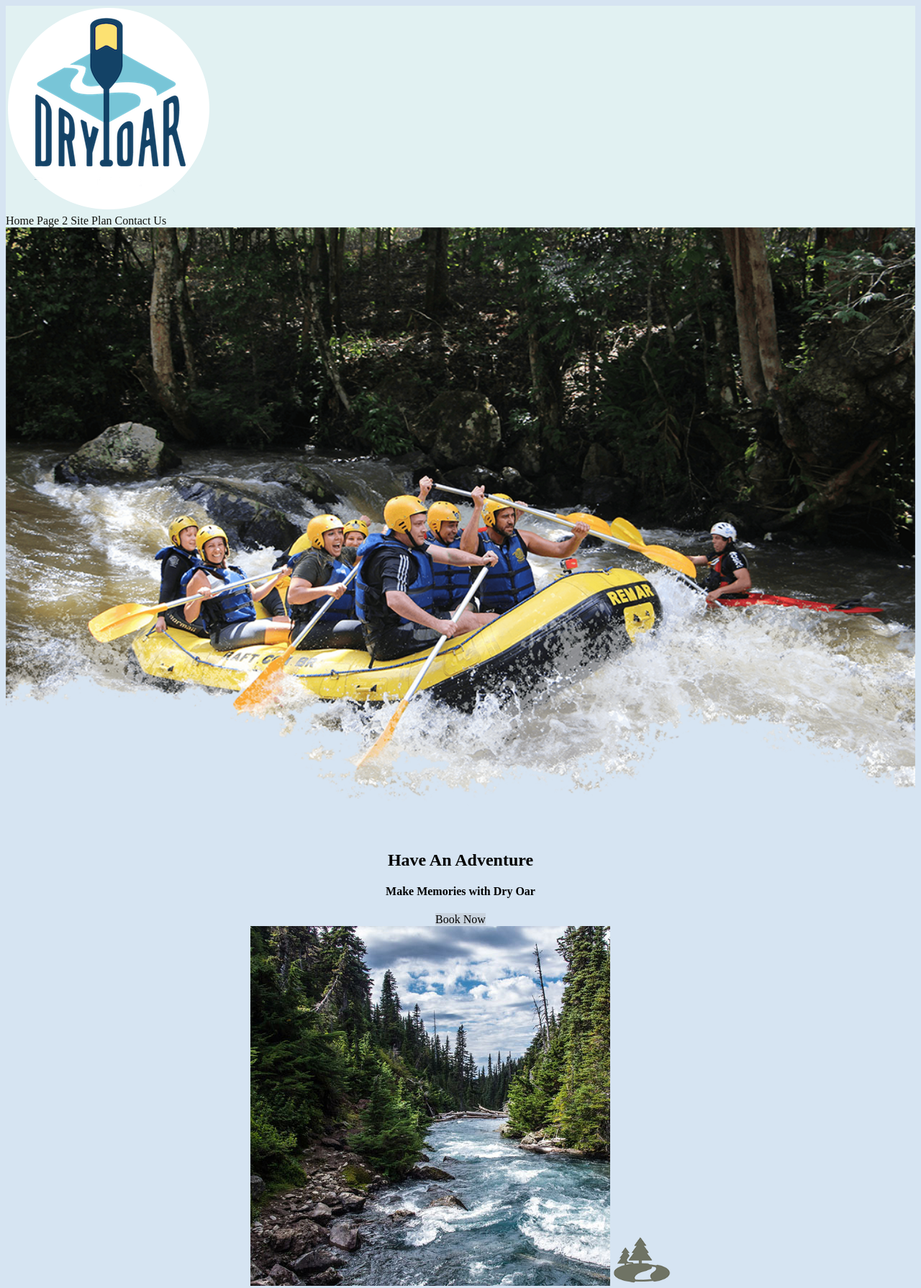
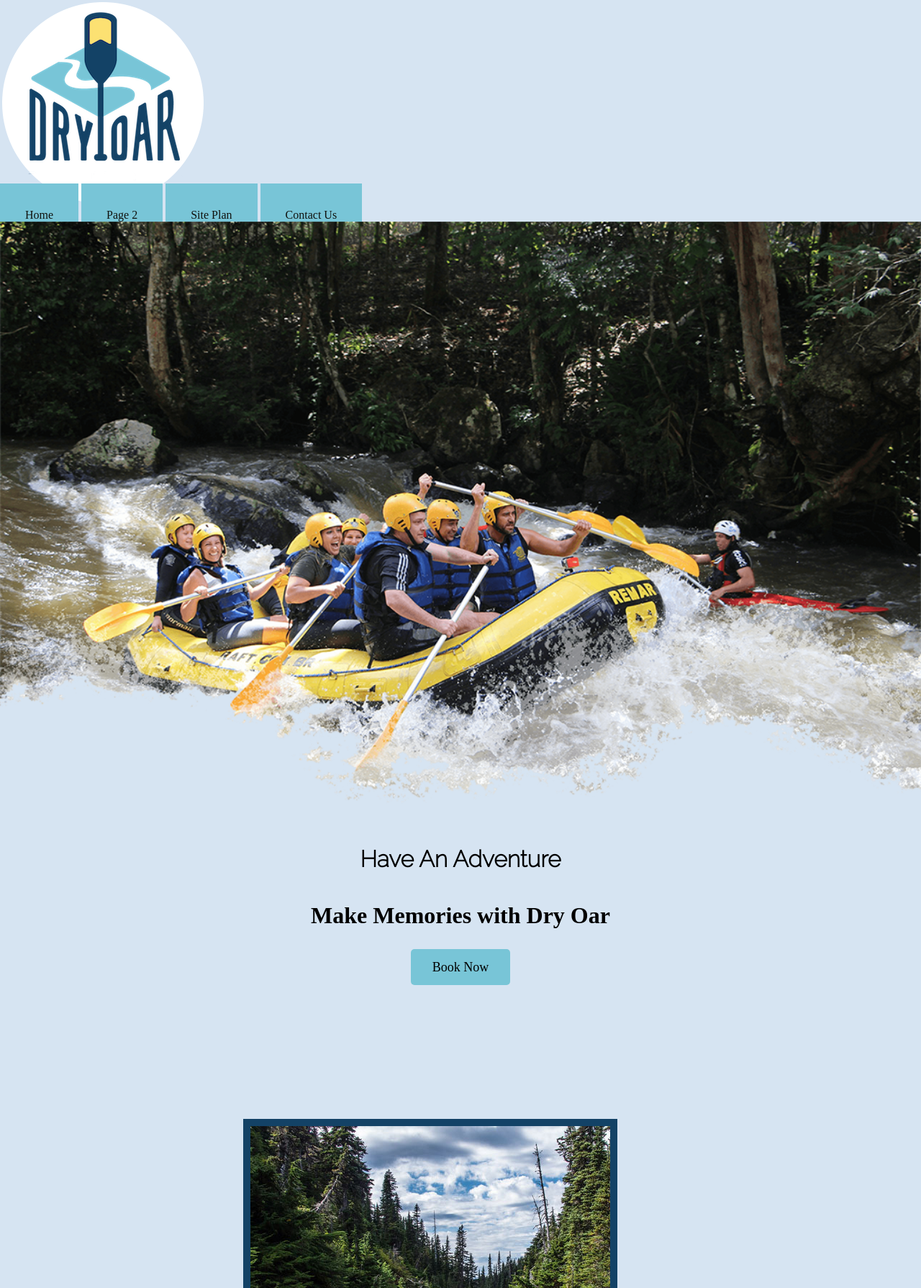
Before and after one commit to a-chavez474/WDD130-BYU-I, a plain HTML site: page wwr/index.html in a window 1280 px wide. Shown: the top 1790 px of the page at 72% size. Drawn offline with Linux system fonts and the light colour scheme; a web font is replaced by a local one.

Commit message:
Rafting web updates

```diff
--- a/w03-selectors/styles/styles.css
+++ b/w03-selectors/styles/styles.css
@@ -2,12 +2,13 @@
 nav {
     text-align: center;
     background-color: steelblue;
-    padding: 10px;
+    padding: 25px;
 }
 a {
     font-size: 1em;
     color:white;
     margin: 40px;
+    padding: 25px;
 }
 h1 {
     text-align: center;
@@ -45,6 +46,7 @@ footer p {
     font-size: 20px;
     margin: 20px auto;
     text-align: center;
+    padding: 25px;
 }
 a:hover {
     background-color: white;
@@ -55,6 +57,12 @@ main p {
     color: black;
     margin: 20px auto;
 }
+h1 {
+    margin: 50px 0;
+}
+body {
+    margin: 0;
+}
 
 /** {
     border: 2px solid blue; this will create blocks from side to site of the screen
--- /dev/null
+++ b/w03-selectors/styles/styles5.css
@@ -0,0 +1,9 @@
+body {
+    background-color: brown;
+}
+#hero-img {
+    border-bottom-right-radius: 5px black;
+}
+img {
+    border: 10px black;
+}
--- a/wwr/styles/styles.css
+++ b/wwr/styles/styles.css
@@ -1,3 +1,4 @@
+@import url('https://fonts.googleapis.com/css2?family=Raleway:wght@200&family=Square+Peg&display=swap');
 ::content {
   max-width: 1600px;
   margin: auto;
@@ -8,9 +9,11 @@
 }*/
 
 nav a {
-  text-align: center;
   color: #10120E;
   text-decoration: none;
+  background-color: #78c5d7;
+  padding: 35px;
+  text-align: center;
 }
 
 #hero-msg h1,
@@ -31,42 +34,56 @@ main {
 }
 body {
   background-color:#d6e4f2;
-  color: #10120E;
+  margin: 0;
+  padding: 0;
 }
 header {
-  background-color:rgb(225, 241, 242);
-  color: white;
+  background-color:#d6e4f2;
+  color: black;
 }
 nav a:hover {
   background-color: rgba(61, 80, 65, 0.881);
   color: #10120E;
 }
 .book, .join {
-  background-color: #C9D3DE;
+  background-color: #78c5d7;
   text-decoration: none;
+  padding: 15px 30px;
 }
 .book:hover, .join:hover {
   background-color:rgba(61, 80, 65, 0.881);
 }
 #backgroud {
-  background-color: #fcfbfb;
+  background-color: #d6e4f2;
 }
 .msg {
-  background-color:#E3E8EF ;
+  background-color:#d6e4f2 ;
+  line-height: 1.5em;
+  padding: 35px;
 }
 footer {
   text-align: center;
-  background-color:#E3E8EF ;
+  background-color:#d6e4f2 ;
   text-decoration: underline;
+  padding: 25px 50px;
+  margin-top: 200px;
 }
 .home-title {
   color: black;
+  font-family: "raleway";
+  font-size: 2em;
+  margin-top: 10px;
 }
 h4 {
   color:black ;
+  font-family: "Square Peg";
+  font-size: 2em;
 }
 .book, .join {
   color: black;
+  font-size: 18px;
+  margin-top: 50px;
+  border-radius: 5px;
 }
 .book:hover, .join:hover {
   color: black;
@@ -76,6 +93,9 @@ h4 {
 }
 .msg p {
   color: black;
+  font-size: 2em;
+  font-family: "Square Peg";
+  padding-bottom: 15px;
 }
 footer h3 {
   color: black;
@@ -89,6 +109,7 @@ footer a:hover {
 }
 .icon {
   width: 80px;
+  padding-top: 10px;
 }
 #hero-img {
   width: 100%;
@@ -99,3 +120,25 @@ h3 {
 a:hover {
   text-decoration: underline;
 }
+h1, h2 {
+  font-family: "Raleway";
+  font-size: 2em;
+}
+h2 {
+  margin: 0;
+}
+#logo_link {
+  padding-top: 5px;
+}
+footer.social img {
+  padding-top: 15px;
+}
+.rivers-card, .camping-card, .rapids-card {
+  margin: 200px 0;
+}
+.card-img {
+  border: 10px solid #134266;
+}
+main section img {
+  box-sizing: border-box;
+}
```
Also changed, not shown: w03-selectors/05-challenge.html (added, +22 -0 lines).
